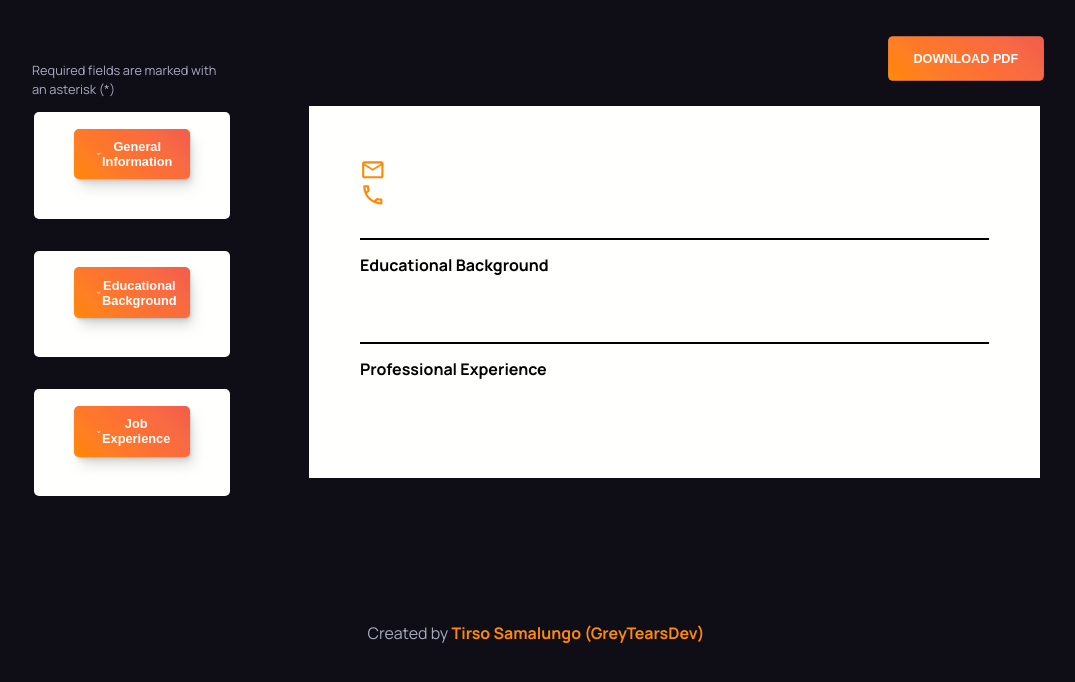
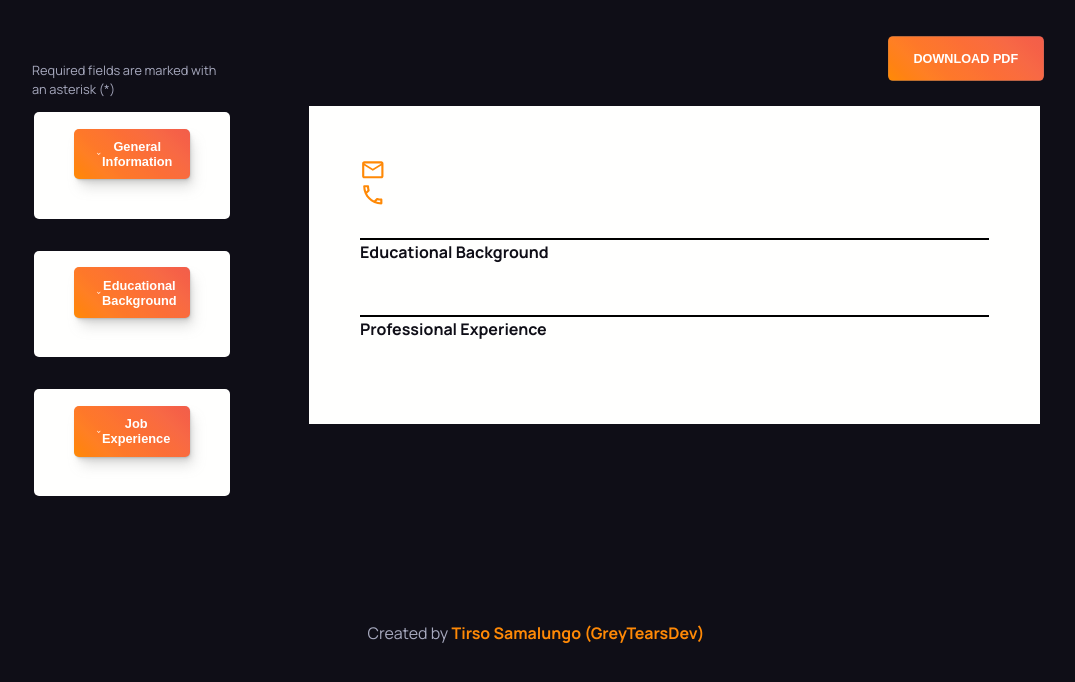
Before and after one commit to GreyTearsDev/cv-application, a React (Vite) app: page / in a window 1280 px wide. Shown: the top 682 px of the page, without its empty margins (104-1179 px from the left). Built offline with nearby package versions, Linux system fonts and the light colour scheme.

Commit message:
refactor: Refactor title sizes in header and dynamic display section
adjusted the title sizes in header and dynamic display section components for better consistency and readability. Also fixed a typo in the dynamic display section component

```diff
--- a/src/components/dynamic-display-section.jsx
+++ b/src/components/dynamic-display-section.jsx
@@ -9,10 +9,10 @@ export default function DynamicDisplaySection({ user, setUser, arrayName, hideIc
   }
   return (
     <div className={`section section--${IS_SCHOOL ? "education" : "experience"}`}>
-      <h2>{IS_SCHOOL ? "Educational Background" : "Professional Experience"}</h2>
+      <h2 className="title title--large">{IS_SCHOOL ? "Educational Background" : "Professional Experience"}</h2>
       {user[arrayName].map(info => (
         <Card
-          name={IS_SCHOOL ? info.name : `Company: ${info.company}`}
+          name={IS_SCHOOL ? info.name : info.company}
           roleOrField={IS_SCHOOL ? info.field : `Role: ${info.role}`}
           key={info.id}
           id={info.id}
--- a/src/components/header.jsx
+++ b/src/components/header.jsx
@@ -9,13 +9,13 @@ export default function Header({ user }) {
           <svg className="icon" xmlns="http://www.w3.org/2000/svg" viewBox="0 0 24 24">
             <path d="M22 6C22 4.9 21.1 4 20 4H4C2.9 4 2 4.9 2 6V18C2 19.1 2.9 20 4 20H20C21.1 20 22 19.1 22 18V6M20 6L12 11L4 6H20M20 18H4V8L12 13L20 8V18Z" />
           </svg>
-          <h2 className="title title--large">{user.email}</h2>
+          <h2 className="title title--mid">{user.email}</h2>
         </div>
         <div className="flex-row">
           <svg className="icon" xmlns="http://www.w3.org/2000/svg" viewBox="0 0 24 24">
             <path d="M20,15.5C18.8,15.5 17.5,15.3 16.4,14.9C16.3,14.9 16.2,14.9 16.1,14.9C15.8,14.9 15.6,15 15.4,15.2L13.2,17.4C10.4,15.9 8,13.6 6.6,10.8L8.8,8.6C9.1,8.3 9.2,7.9 9,7.6C8.7,6.5 8.5,5.2 8.5,4C8.5,3.5 8,3 7.5,3H4C3.5,3 3,3.5 3,4C3,13.4 10.6,21 20,21C20.5,21 21,20.5 21,20V16.5C21,16 20.5,15.5 20,15.5M5,5H6.5C6.6,5.9 6.8,6.8 7,7.6L5.8,8.8C5.4,7.6 5.1,6.3 5,5M19,19C17.7,18.9 16.4,18.6 15.2,18.2L16.4,17C17.2,17.2 18.1,17.4 19,17.4V19Z" />
           </svg>
-          <h2 className="title title--large">{user.phone}</h2>
+          <h2 className="title title--mid">{user.phone}</h2>
         </div>
       </div>
     </div>
```
